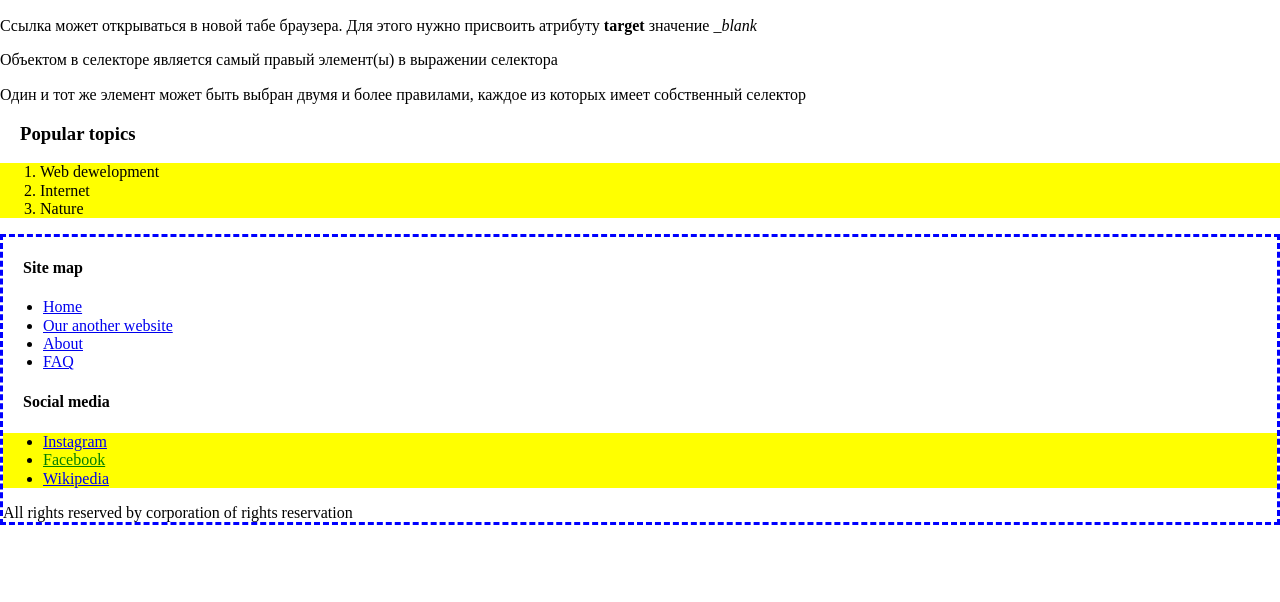
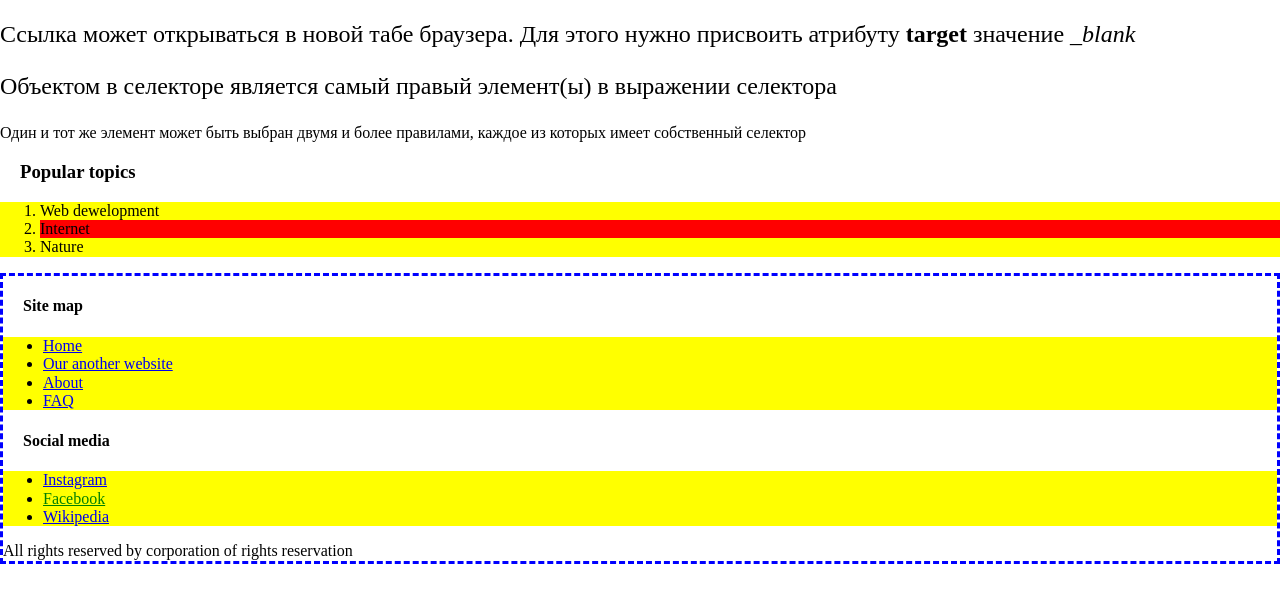
Before and after one commit to bigBruder/HTML-CSS, a plain HTML site: page Lesson5/---task4/index.html in a window 1280 px wide. Shown: the part 136-738 px from the top of the page. Drawn offline with nearby package versions, Linux system fonts and the light colour scheme.

Commit message:
dngbffdgh

```diff
--- a/Lesson5/---task4/index.html
+++ b/Lesson5/---task4/index.html
@@ -26,11 +26,11 @@
             margin-left: 20px;
         }
 
-.new.article{
+article.new{
     font-size: 24px;
 }
 
-.new.li{background-color: red;
+li.new{background-color: red;
 
 }
     </style>
@@ -72,7 +72,7 @@
     <footer class="super-important">
       <section>
         <h4 class="header">Site map</h4>
-        <ul>
+        <ul class="important">
           <li><a href="#">Home</a></li>
           <li><a href="#" target="_blank">Our another website</a></li>
           <li><a href="#">About</a></li>
```
